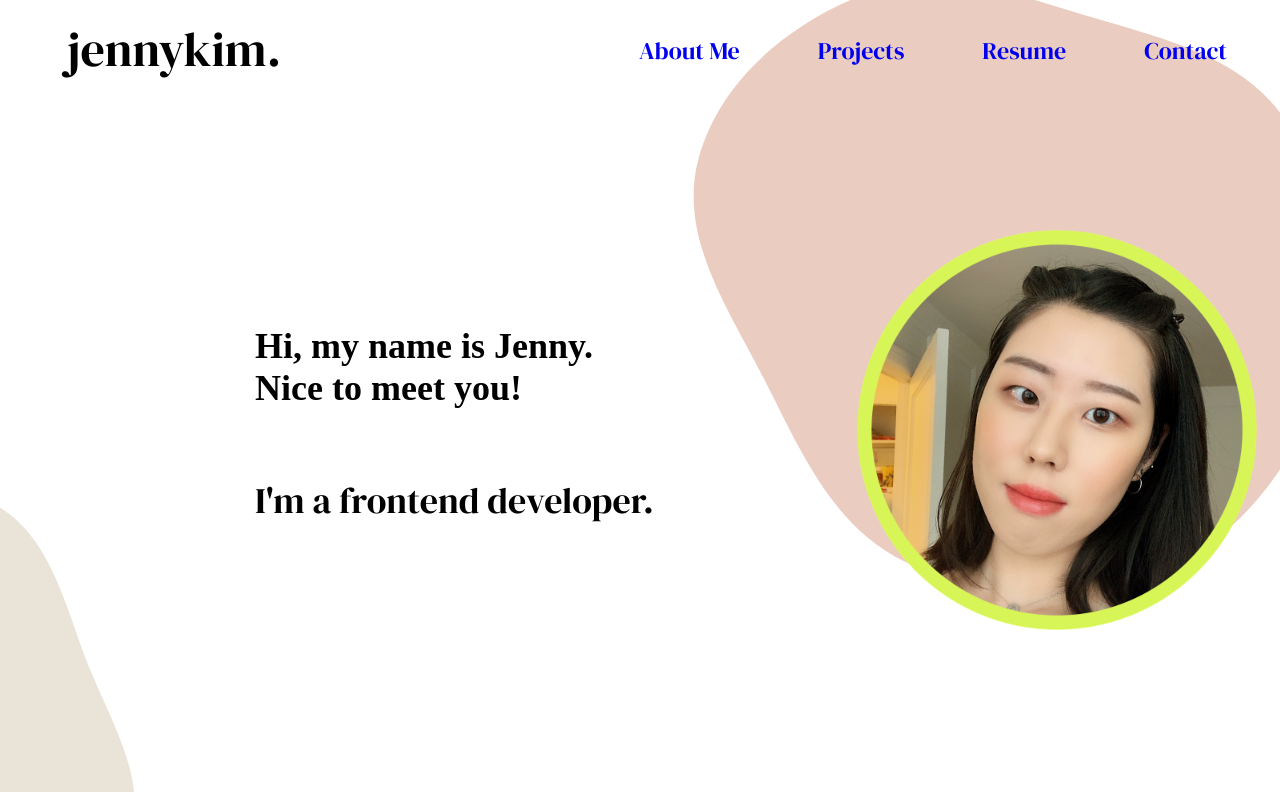
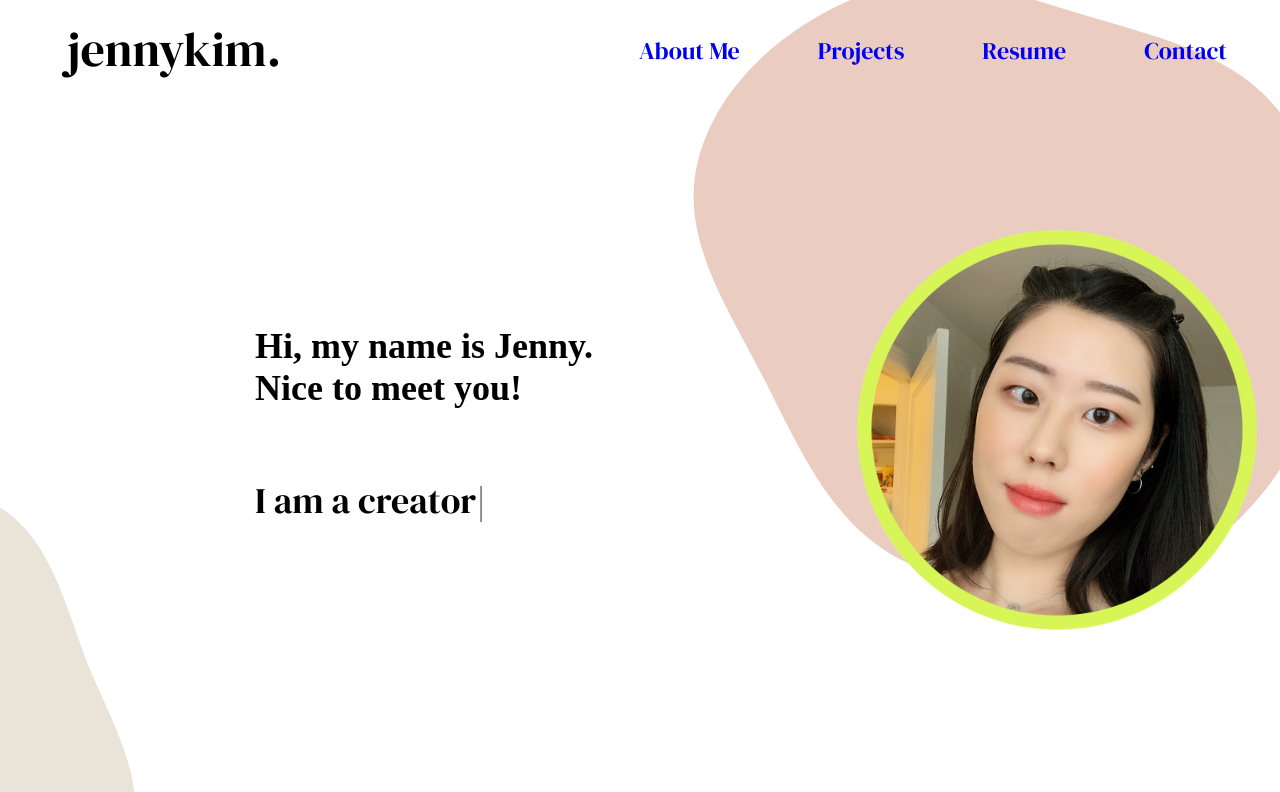
Before and after one commit to kim-jenny5/my-portfolio-site, a React (Create React App) app: page / in a window 1280 px wide. Shown: the top 792 px of the page. Built offline with nearby package versions, Linux system fonts and the light colour scheme; a web font is replaced by a local one.

Commit message:
configured react-typical

```diff
--- a/src/Introduction.js
+++ b/src/Introduction.js
@@ -1,6 +1,23 @@
-import React from "react";
+import React, { Component } from "react";
+import Typical from "react-typical";
 
-export default function Introduction() {
+export default class Introduction extends Component {
+	steps = [
+		"a frontend developer",
+		1500,
+		"a creator",
+		1500,
+		"detail-oriented",
+		1500,
+		"analytical",
+		1500,
+		"culturally intelligent",
+		1500,
+		"always curious",
+		1500
+	];
+
+	render() {
 		return (
 			<div className="introduction">
 				<div className="text-container">
@@ -8,9 +25,12 @@ export default function Introduction() {
 						<div>Hi, my name is Jenny.</div>
 						<div>Nice to meet you!</div>
 					</div>
-				<div className="title-text subtitle">I'm a frontend developer.</div>
+					<div className="title-text subtitle">
+						I am <Typical wrapper="span" steps={this.steps} loop={Infinity} />
+					</div>
 				</div>
 				<div className="picture"></div>
 			</div>
 		);
 	}
+}
```
Lines whose indentation alone changed are shown as unchanged.
